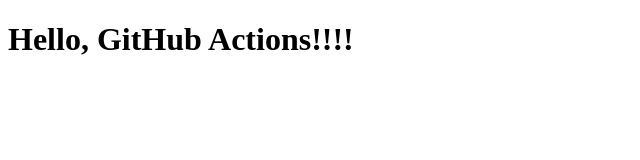
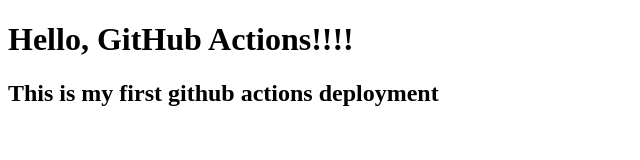
Before and after one commit to Vishall08/gh-deployment-workflow, a plain HTML site: page index.html in a window 1280 px wide. Shown: the whole page, without its empty margins (0-640 px from the left). Drawn offline with Linux system fonts and the light colour scheme.

Commit message:
Update index.html

```diff
--- a/index.html
+++ b/index.html
@@ -6,5 +6,6 @@
 </head>
 <body>
   <h1>Hello, GitHub Actions!!!!</h1>
+  <h2> This is my first github actions deployment</h2>
 </body>
 </html>
```
